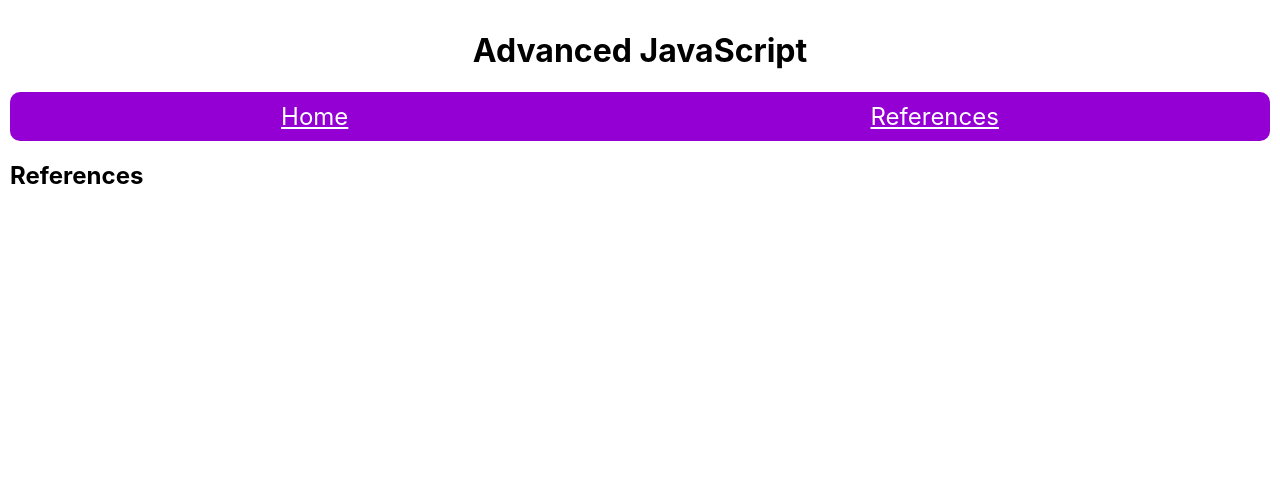
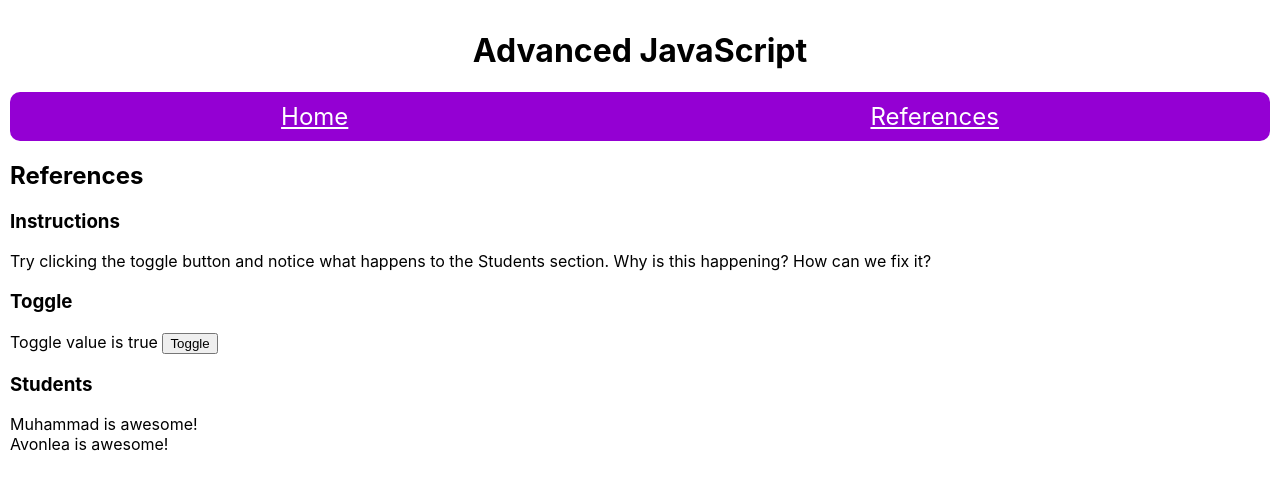
Before and after one commit to tylercollier-intraedge/advanced-javascript, a React (Create React App) app: page /references in a window 1280 px wide. Shown: the top 490 px of the page. Built offline with nearby package versions, Linux system fonts and the light colour scheme.

Commit message:
Show example of gotchas with JavaScript references in React

```diff
--- a/src/References.js
+++ b/src/References.js
@@ -1,10 +1,35 @@
 import React, { Component } from 'react'
+import Students from './Students'
 
 export class References extends Component {
+  constructor() {
+    super()
+    this.state = {
+      toggleValue: true,
+      students: [
+        { name: 'Muhammad' },
+        { name: 'Avonlea' }
+      ]
+    }
+  }
+
   render() {
+    const { toggleValue, students } = this.state
+
     return (
       <div>
         <h2>References</h2>
+        <div>
+          <h3>Instructions</h3>
+          <p>Try clicking the toggle button and notice what happens to the Students section. Why is this happening? How can we fix it?</p>
+        </div>
+        <div>
+          <h3>Toggle</h3>
+          Toggle value is {toggleValue ? 'true' : 'false'}
+          {' '}
+          <button onClick={() => this.setState({ toggleValue: !toggleValue })}>Toggle</button>
+        </div>
+        <Students students={students} />
       </div>
     )
   }
--- /dev/null
+++ b/src/Students.js
@@ -0,0 +1,19 @@
+import React, { Component } from 'react'
+
+export class Students extends Component {
+  render() {
+    return (
+      <div>
+        <h3>Students</h3>
+        <div className="list">
+          {this.props.students.map(x => {
+            x.name = x.name + ' is awesome!'
+            return <div>{x.name}</div>
+          })}
+        </div>
+      </div>
+    )
+  }
+}
+
+export default Students
```
